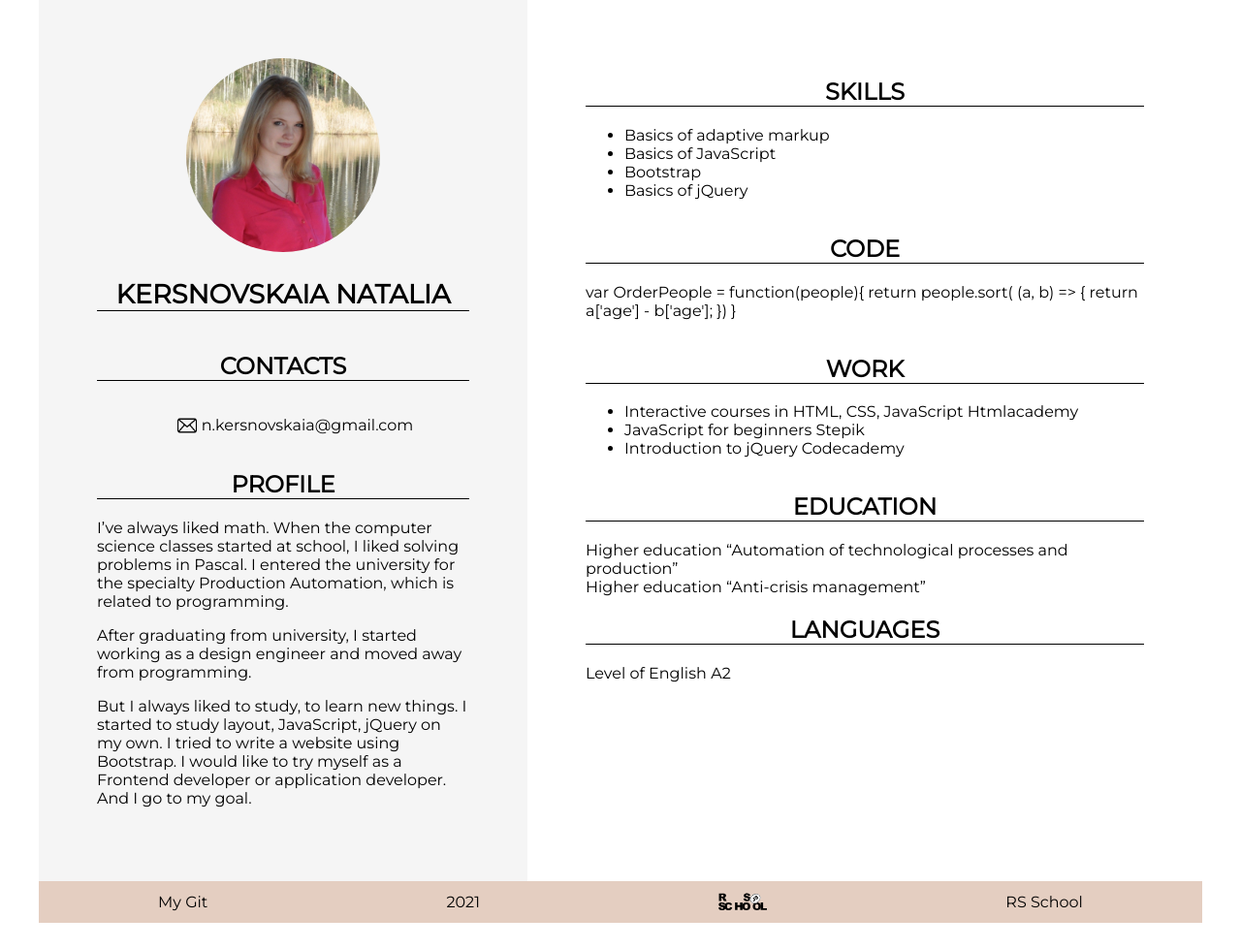
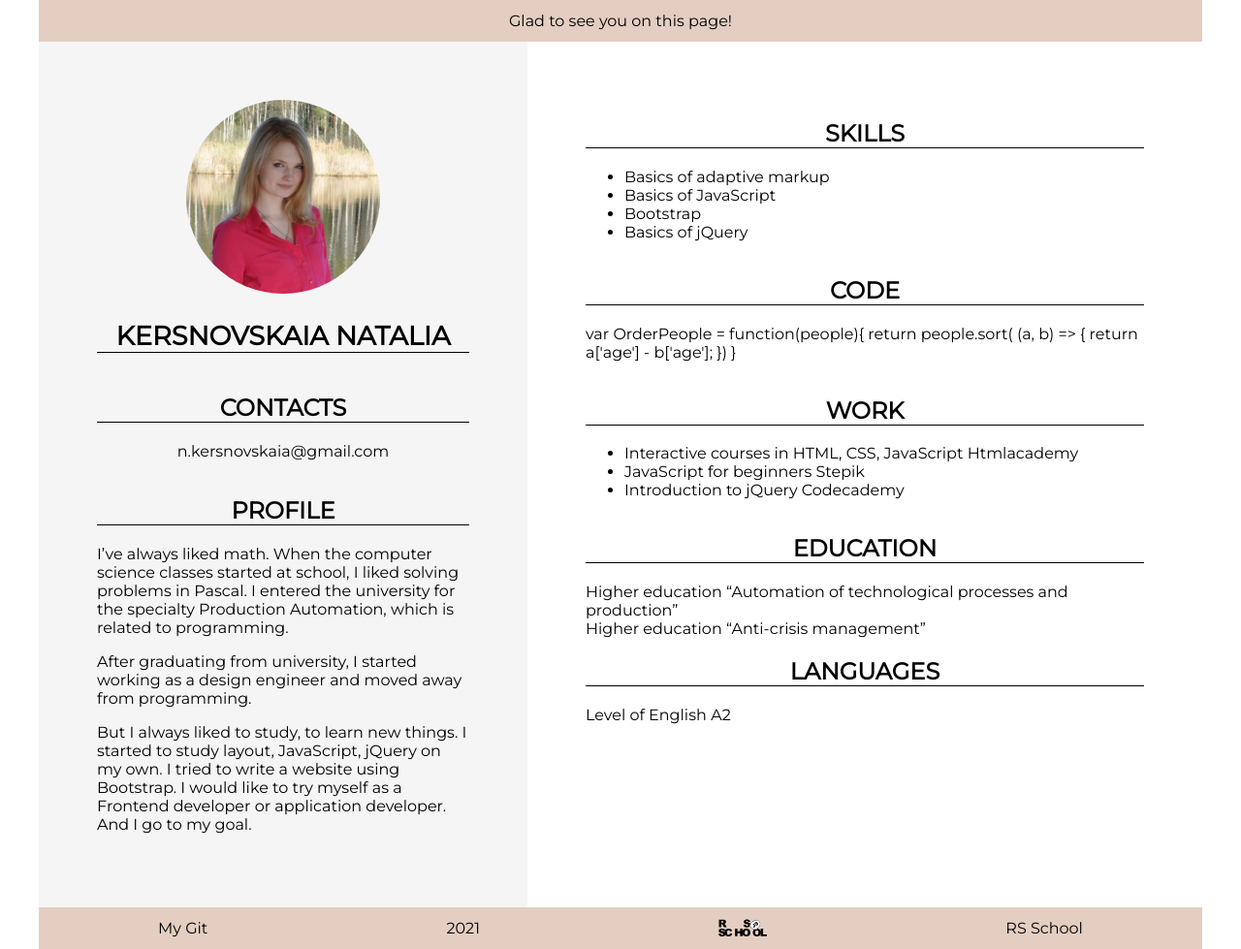
Before and after one commit to natakers/rsschool-cv, a plain HTML site: page index.html in a window 1280 px wide. Shown: the whole page at 97% size. Before the commit the page ends 952 px from the top, so only its background shows below. Drawn offline with Linux system fonts and the light colour scheme.

Commit message:
feat: add header, time, ul

```diff
--- a/index.html
+++ b/index.html
@@ -8,6 +8,9 @@
 </head>
 <body>
 	<div class="container">
+		<header>
+			Glad to see you on this page!
+		</header>
 	<main>
 		<div class="personal">
 			<section class="name">
@@ -16,7 +19,9 @@
 			</section>
 			<section class="contacts">
 				<h2 class="title">contacts</h2>
-				<p class="mail">n.kersnovskaia@gmail.com</p>
+				<ul class="mail-ul">
+					<li class="mail">n.kersnovskaia@gmail.com</li>
+				</ul>
 			</section>
 			<section class="profile">
 				<h2 class="title">profile</h2>
@@ -63,7 +68,7 @@
 	</main>
 			<footer>
 			<a href="https://github.com/natakers">My Git</a>
-			<div>2021</div>
+			<time>2021</time>
 			<img class="rs" src="images/rs_school_js.svg" alt="rs_school">
 			<a href="https://rs.school/js/">RS School</a>
 		</footer>
--- a/styles/style.css
+++ b/styles/style.css
@@ -63,9 +63,13 @@ main {
     padding-left: 50px;
     line-height: 20px;
     display: inline-block;
+    padding-left: 0;
+}
+.mail-ul {
+	padding: 0px;
 }
 
-.mail::before {
+/*.mail::before {
     content: '';
     position: absolute;
     width: 20px;
@@ -75,7 +79,7 @@ main {
     background: url(../images/mail.png) center center no-repeat;
     background-size: cover;
 }
-
+*/
 .contacts {
 	text-align: center;
 }
@@ -89,7 +93,7 @@ a:hover {
 	color: #D19673;
 }
 
-footer {
+footer, header {
 	display: flex;
 	flex-direction: row;
 	justify-content: space-around;
```
